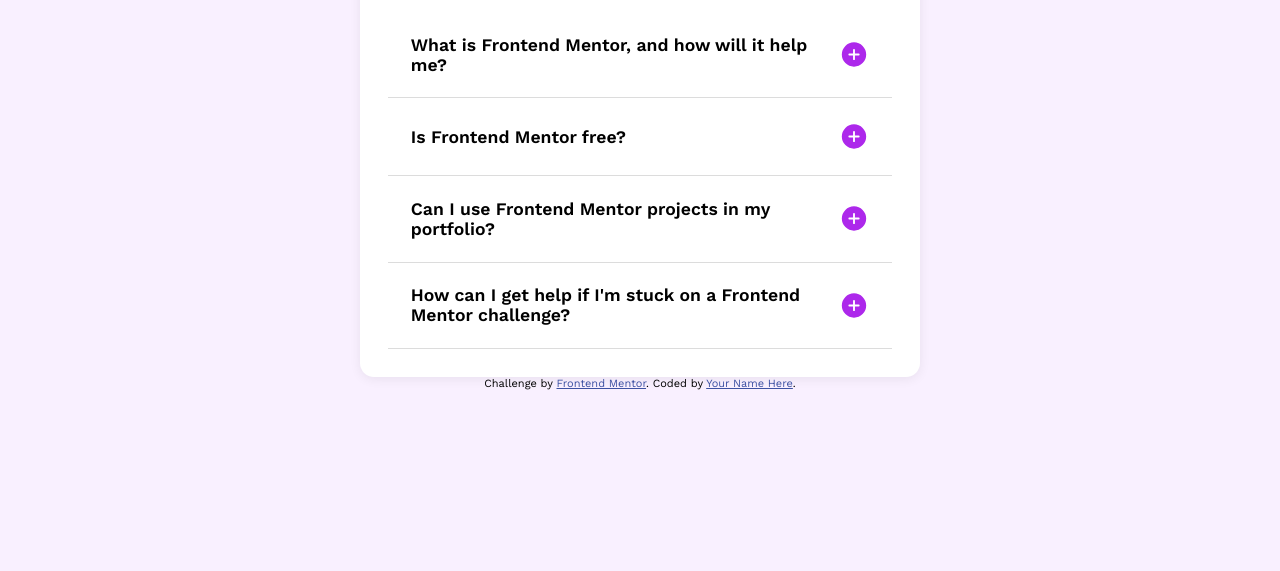
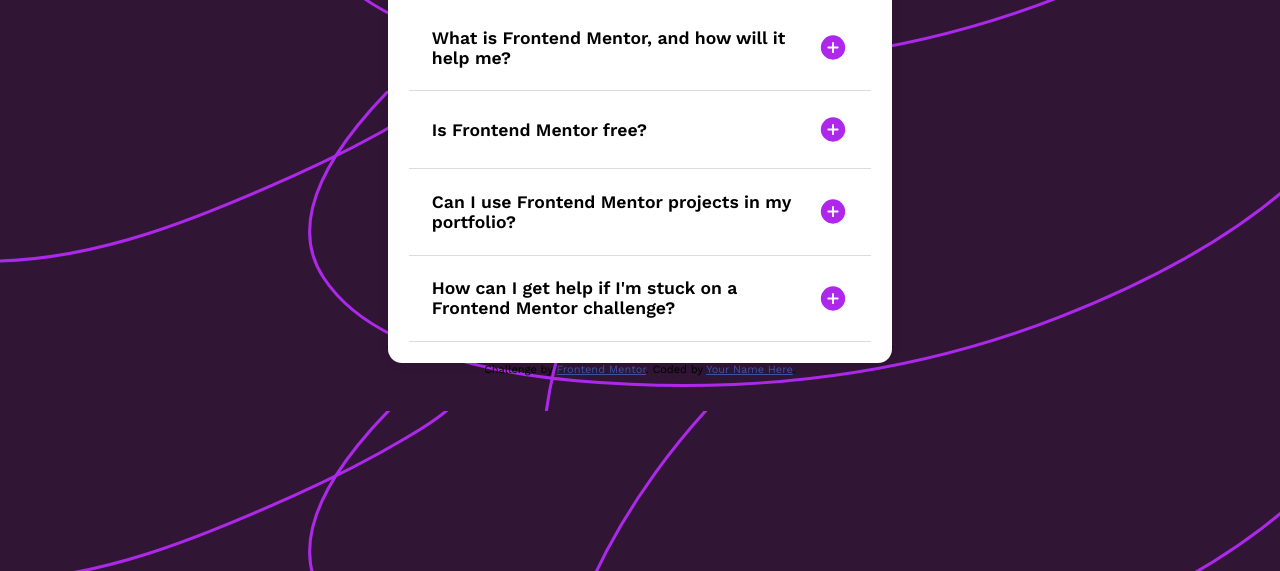
Before and after one commit to sharma-dikshant/FAQ-ACCORDION, a plain HTML site: page index.html in a window 1280 px wide. Shown: the part 229-800 px from the top of the page. Drawn offline with nearby package versions, Linux system fonts and the light colour scheme.

Commit message:
added background image

```diff
--- a/style.css
+++ b/style.css
@@ -24,12 +24,13 @@ body{
     font-style: normal;
     background-color: var(--light-pink);
     padding: 10em 0 10em 0;
+    background-image: url(assets/images/background-pattern-desktop.svg);
 }
 
 .card{
-    width: 40em;
+    width: 36em;
     background-color: var(--white);
-    padding: 2em;
+    padding: 1.5em;
     border: none;
     border-radius: 14px;
     box-shadow: 0px 2px 12px rgba(0, 0, 0, 0.07);
```
Also changed, not shown: index.html (+0 -1 lines).
